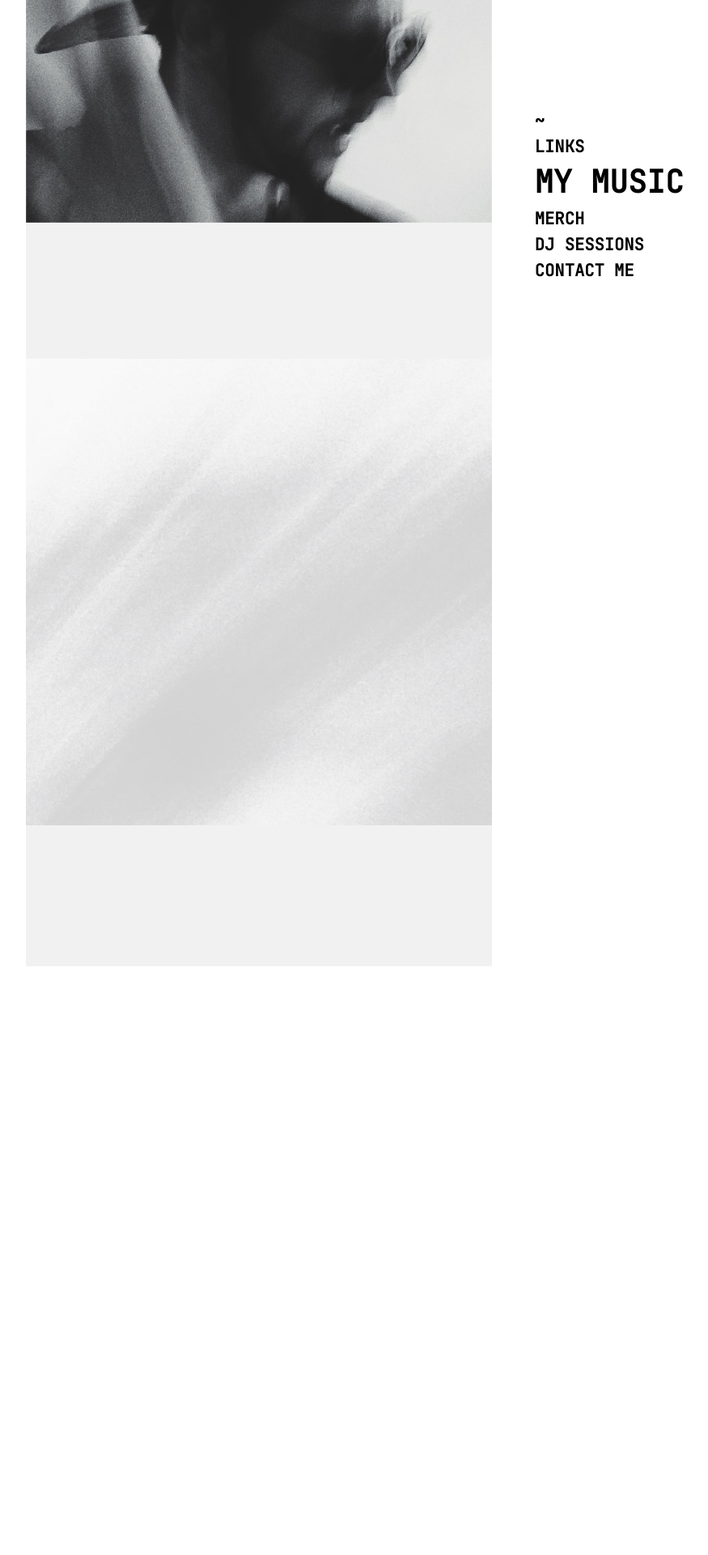
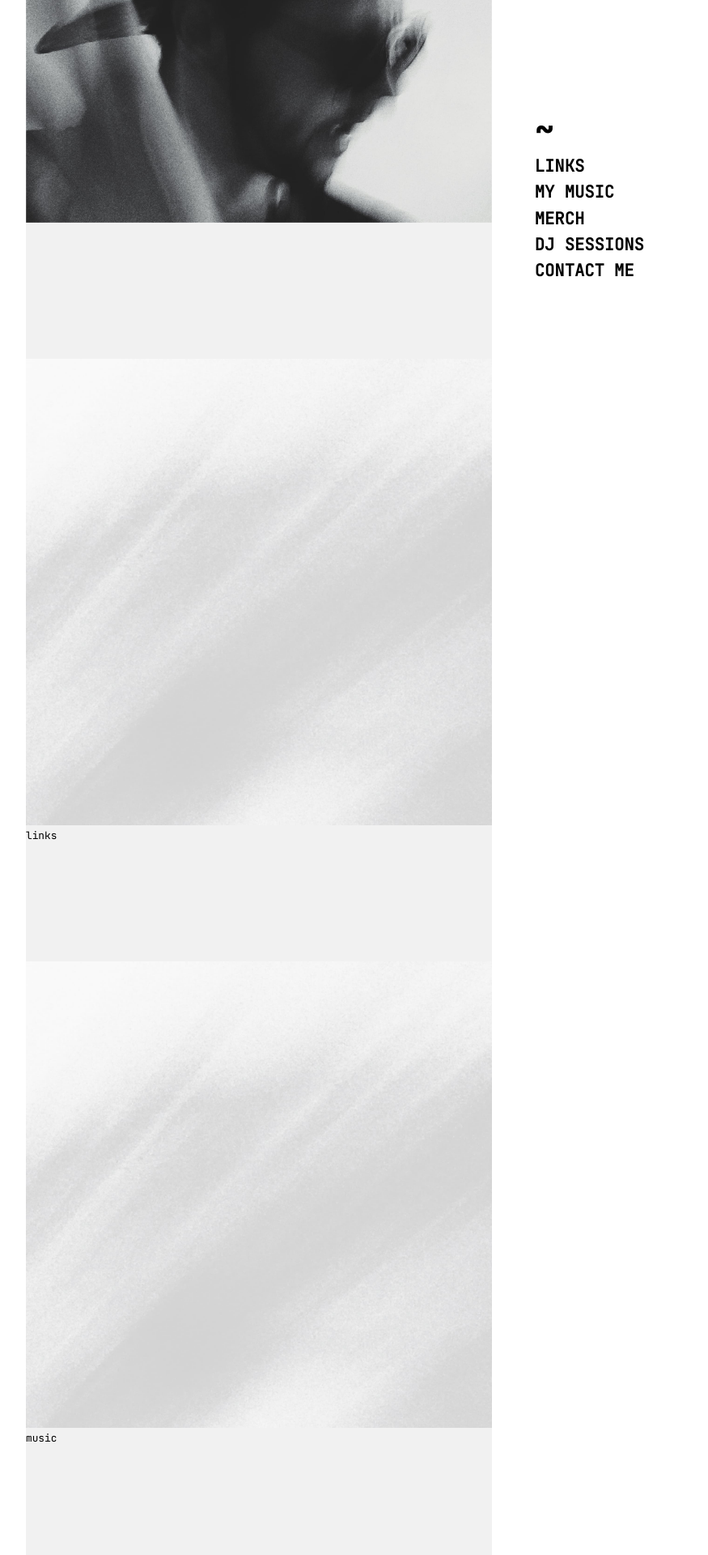
Before and after one commit to zedkaido/website, a SvelteKit app: page / in a window 1280 px wide. Shown: the part 420-2340 px from the top of the page at 81% size, without its empty margins (160-1035 px from the left). Before the commit the page ends 1613 px from the top, so only its background shows below. Built offline with nearby package versions, Linux system fonts and the light colour scheme.

Commit message:
add sections and anchor scrollIntoView behaviour

```diff
--- a/src/routes/+page.svelte
+++ b/src/routes/+page.svelte
@@ -1,24 +1,31 @@
 <script>
 	import zkMainImage from './zk_main.jpg';
 	import zkLinksImage from './zk_links.jpg';
- 	import mouseSoundFollower from './mouseSoundFollower.svg';
 	import { spring } from 'svelte/motion';
 
- 	let menuItems =
-		[ "~"
-		, "Links"
-		, "My Music"
-		, "Merch"
-		, "DJ Sessions"
-		, "Contact Me"];
+	let menuItems = [
+		{ url: '#zkContent', title: '~' },
+		{ url: '#zkLinks', title: 'Links' },
+		{ url: '#zkMusic', title: 'My Music' },
+		{ url: '#zkMerch', title: 'Merch' },
+		{ url: '#zkDjSessions', title: 'DJ Sessions' },
+		{ url: '#zkContactMe', title: 'Contact Me' }
+	];
 
- let selectedMenuItem = menuItems[2]
+	let selectedMenuItem = menuItems[0].title;
 
- let mouseFollower;
-	let coords = spring({ x: 50, y: 50 }, {
-		stiffness: 0.9,
-		damping: 0.9
+ 	function onSectionClicked(target, menuItem) {
+		selectedMenuItem = menuItem.title;
+		scrollIntoView(target);
+	}
+
+	function scrollIntoView({ target }) {
+		const el = document.querySelector(target.getAttribute('href'));
+		if (!el) return;
+		el.scrollIntoView({
+			behavior: 'smooth'
 		});
+	}
 </script>
 
 <svelte:head>
@@ -29,12 +36,7 @@
 	/>
 </svelte:head>
 
-<svelte:window
-	on:click={() => console.log('clicked')}
-	on:mousemove={e => coords.set({ x: e.clientX - 35, y: e.clientY - 30 })}/>
-
 <section>
-	<img bind:this={mouseFollower} id="mouseFollower" src={mouseSoundFollower} style="position: fixed; left: {$coords.x + 'px'}; top: {$coords.y + 'px'};" />
 	<div id="zkDescription">
 		<span id="zkDescriptionArtist">/ˈɑːtɪst/</span>
 		<span id="zkDescriptionDj">/ˈdiːdʒeɪ/</span>
@@ -47,19 +49,68 @@
 		<div class="zkImageContainer">
 			<img draggable="false" class="zkImage" src={zkMainImage} alt="Picture of DJ Zed Kaidō" />
 		</div>
-		<div style="margin-top: -6px;" class="zkImageContainer">
-			<img draggable="false" class="zkImage" src={zkLinksImage} alt="Abstract picture of Zed Kaidō" />
+		<div id="zkLinks" style="margin-top: -6px;" class="zkImageContainer">
+			<img
+				draggable="false"
+				class="zkImage"
+				src={zkLinksImage}
+				alt="Abstract picture of Zed Kaidō"
+			/>
+			links
+		</div>
+		<div id="zkMusic" style="margin-top: -6px;" class="zkImageContainer">
+			<img
+				draggable="false"
+				class="zkImage"
+				src={zkLinksImage}
+				alt="Abstract picture of Zed Kaidō"
+			/>
+			music
+		</div>
+		<div id="zkMerch" style="margin-top: -6px;" class="zkImageContainer">
+			<img
+				draggable="false"
+				class="zkImage"
+				src={zkLinksImage}
+				alt="Abstract picture of Zed Kaidō"
+			/>
+			merch
+		</div>
+		<div id="zkDjSessions" style="margin-top: -6px;" class="zkImageContainer">
+			<img
+				draggable="false"
+				class="zkImage"
+				src={zkLinksImage}
+				alt="Abstract picture of Zed Kaidō"
+			/>
+			dj sessions
+		</div>
+		<div id="zkContactMe" style="margin-top: -6px;" class="zkImageContainer">
+			<img
+				draggable="false"
+				class="zkImage"
+				src={zkLinksImage}
+				alt="Abstract picture of Zed Kaidō"
+			/>
+			contact me
 		</div>
 	</div>
 
 	<div id="zkNavigation">
 		<ul>
 			{#each menuItems as item (item)}
-				<li on:click={() => {selectedMenuItem = item;}}>
-					{#if item === selectedMenuItem}
-						<a class="selectedMenuItem">{item}</a>
+				<li>
+					{#if item.title === selectedMenuItem}
+						<a
+							href={item.url}
+							on:click|preventDefault={(t) => {onSectionClicked(t, item)}}
+							class="selectedMenuItem">{item.title}</a
+						>
 					{:else}
-						<a>{item}</a>
+						<a
+							href={item.url}
+							on:click|preventDefault={(t) => {onSectionClicked(t, item)}}>{item.title}</a
+						>
 					{/if}
 				</li>
 			{/each}
@@ -107,19 +158,19 @@
 	}
 
 	#zkDescriptionArtist:hover:before {
-		content: "artist";
+		content: 'artist';
 	}
 
 	#zkDescriptionDj:hover:before {
-		content: "dj";
+		content: 'dj';
 	}
 
 	#zkDescriptionProducer:hover:before {
-		content: "producer";
+		content: 'producer';
 	}
 
 	#zkDescriptionCoder:hover:before {
-		content: "coder";
+		content: 'coder';
 	}
 
 	#zkContent {
@@ -176,7 +227,7 @@
 		transition: color, font-size 1s ease-in-out;
 	}
 
- 	li:hover {
+	li.a:hover {
 		text-decoration: underline;
 	}
 
```
Lines whose indentation alone changed are shown as unchanged.
